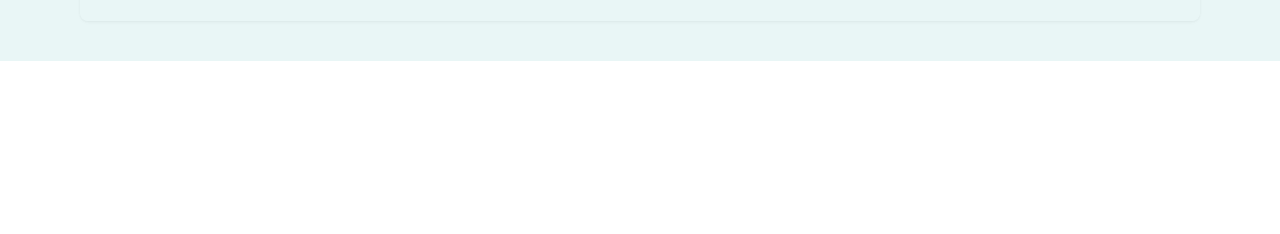
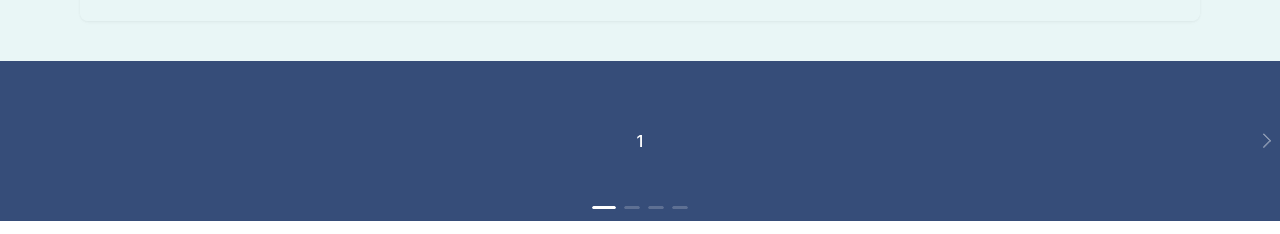
Before and after one commit to Talalilyas1208/healthcare-dashborad, a React (Create React App) app in the folder employment-mangement/: page / in a window 1280 px wide. Shown: the part 813-1047 px from the top of the page. Before the commit the page ends 874 px from the top, so only its background shows below. Built offline with nearby package versions, Linux system fonts and the light colour scheme.

Commit message:
working the near by loaction services

```diff
--- a/employment-mangement/src/compnenets/AppLayout.jsx
+++ b/employment-mangement/src/compnenets/AppLayout.jsx
@@ -4,6 +4,7 @@
 import SearchSection from "./SearchSection";
 import ServiceCards from "./ServiceCards";
 import AdviceSection from "./AdviceSection";
+import Neardoctor from "./Neardoctor";
 
 const { Content } = Layout;
 
@@ -15,6 +16,7 @@
         <SearchSection />
         <ServiceCards />
         <AdviceSection />
+        <Neardoctor/>
       </Content>
     </Layout>
   );
--- /dev/null
+++ b/employment-mangement/src/compnenets/Neardoctor.js
@@ -0,0 +1,37 @@
+
+import React from 'react';
+import { Carousel } from 'antd';
+
+
+
+export default function Neardoctor () {
+
+const contentStyle = {
+  margin: 0,
+  height: '160px',
+  color: '#fff',
+  lineHeight: '160px',
+  textAlign: 'center',
+  background: '#364d79',
+}
+return(
+<>
+     <Carousel arrows infinite={false}>
+      <div>
+        <h3 style={contentStyle}>1</h3>
+      </div>
+      <div>
+        <h3 style={contentStyle}>2</h3>
+      </div>
+      <div>
+        <h3 style={contentStyle}>3</h3>
+      </div>
+      <div>
+        <h3 style={contentStyle}>4</h3>
+      </div>
+    </Carousel>
+    <br />
+
+  </>
+)
+}
```
